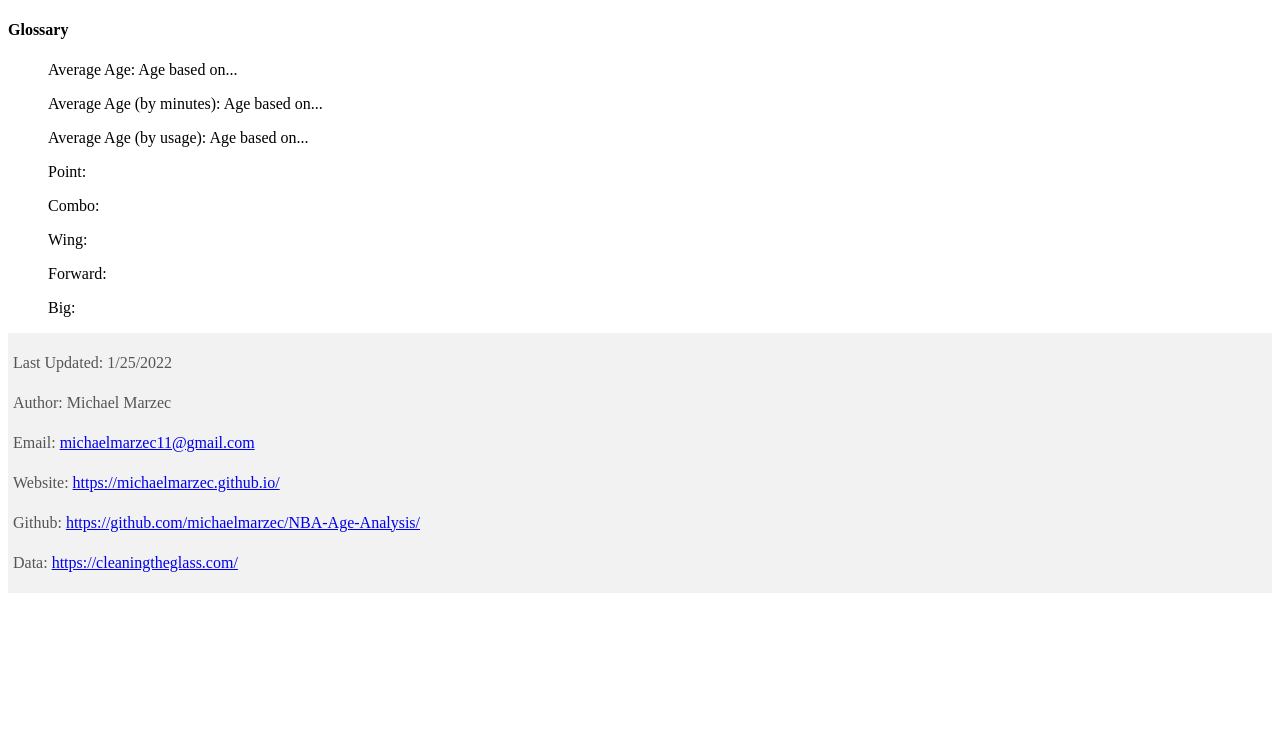
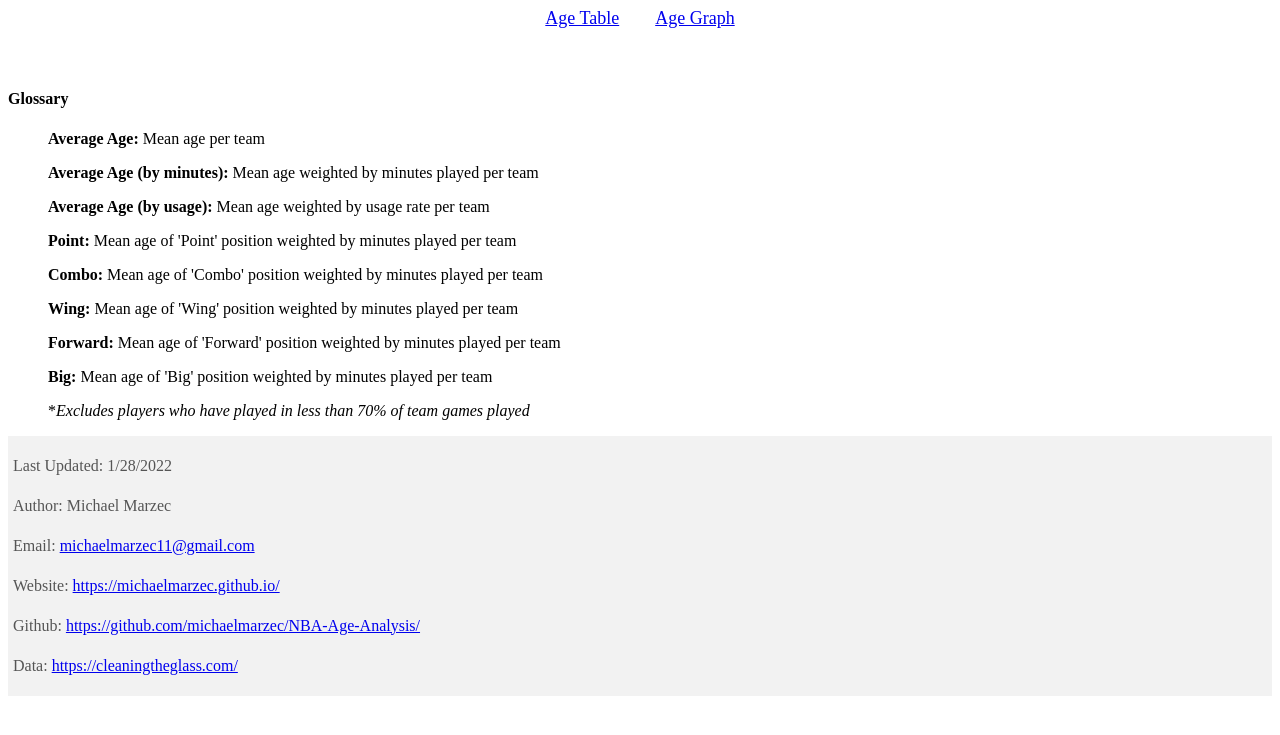
Before and after one commit to michaelmarzec/NBA-Age-Analysis, a Python web app: template flask/templates/view.html in a window 1280 px wide. Shown: the top 735 px of the page. Run offline with Jinja, Linux system fonts and the light colour scheme; the template is opened without the code that fills it, so the values that code supplies are empty.

Commit message:
redirect_update

```diff
--- a/flask/static/css/main.css
+++ b/flask/static/css/main.css
@@ -5,7 +5,6 @@ table {
     font-family: Arial;
     border-collapse: collapse;
     border: 1px solid silver;
-    /*border-style: dotted;*/
 }
 
 td, th {
@@ -21,6 +20,11 @@ tr:hover {
     cursor: pointer;
 }
 
+.redirect{
+    font-size: 18px;
+    text-align: center;
+    padding-bottom: 40px;
+}
 
 .footer{
     clear: both;
--- a/flask/templates/view.html
+++ b/flask/templates/view.html
@@ -1,28 +1,34 @@
 <!DOCTYPE html>
 <html lang="en">
 <head>
+    <link rel="shortcut icon" href="{{ url_for('static', filename='favicon.ico') }}">
     <link rel= "stylesheet" type= "text/css" href= "{{ url_for('static',filename='css/main.css') }}">
     <meta charset="UTF-8">
     <title>NBA-Age</title>
 </head>
 <body>
+    <div class="redirect">
+        <a href="{{url_for('index')}}">Age Table</a>&emsp;&emsp;<a href="{{url_for('time_graph')}}">Age Graph</a>
+
+    </div>
     <div class="container">
         {{ table|safe }}
     </div>
     <div class="glossary">
         <h4> Glossary </h4>
-        <ul class="glossary_list">Average Age: Age based on...</ul>
-        <ul class="glossary_list">Average Age (by minutes): Age based on...</ul>
-        <ul class="glossary_list">Average Age (by usage): Age based on...</ul>
-        <ul class="glossary_list">Point: </ul>
-        <ul class="glossary_list">Combo: </ul>
-        <ul class="glossary_list">Wing: </ul>
-        <ul class="glossary_list">Forward: </ul>
-        <ul class="glossary_list">Big: </ul>
+        <ul class="glossary_list"><b>Average Age:</b> Mean age per team </ul>
+        <ul class="glossary_list"><b>Average Age (by minutes):</b> Mean age weighted by minutes played per team</ul>
+        <ul class="glossary_list"><b>Average Age (by usage):</b> Mean age weighted by usage rate per team</ul>
+        <ul class="glossary_list"><b>Point:</b> Mean age of 'Point' position weighted by minutes played per team </ul>
+        <ul class="glossary_list"><b>Combo:</b> Mean age of 'Combo' position weighted by minutes played per team</ul>
+        <ul class="glossary_list"><b>Wing:</b> Mean age of 'Wing' position weighted by minutes played per team</ul>
+        <ul class="glossary_list"><b>Forward:</b> Mean age of 'Forward' position weighted by minutes played per team</ul>
+        <ul class="glossary_list"><b>Big:</b> Mean age of 'Big' position weighted by minutes played per team</ul>
+        <ul class="glossary_list">*<i>Excludes players who have played in less than 70% of team games played</i></ul>
     </div>
 </body>
 <footer class="footer">
-    <p>Last Updated: 1/25/2022</p>
+    <p>Last Updated: 1/28/2022</p>
     <p>Author: Michael Marzec</p>
     <p>Email: <a href="mailto:michaelmarzec11@gmail.com">michaelmarzec11@gmail.com</a></p>
     <p>Website: <a href="https://michaelmarzec.github.io/">https://michaelmarzec.github.io/</a></p>
```
Also changed, not shown: flask/app.py (renamed from flask/flask-main.py, +8 -1 lines), flask/static/favicon.ico (added), flask/static/favicon_io/android-chrome-192x192.png (added), flask/static/favicon_io/apple-touch-icon.png (added), flask/static/favicon_io/favicon-16x16.png (added), flask/static/favicon_io/favicon-32x32.png (added), flask/static/favicon_io/favicon.ico (added), flask/static/favicon_io/site.webmanifest (added), 1 other file.
